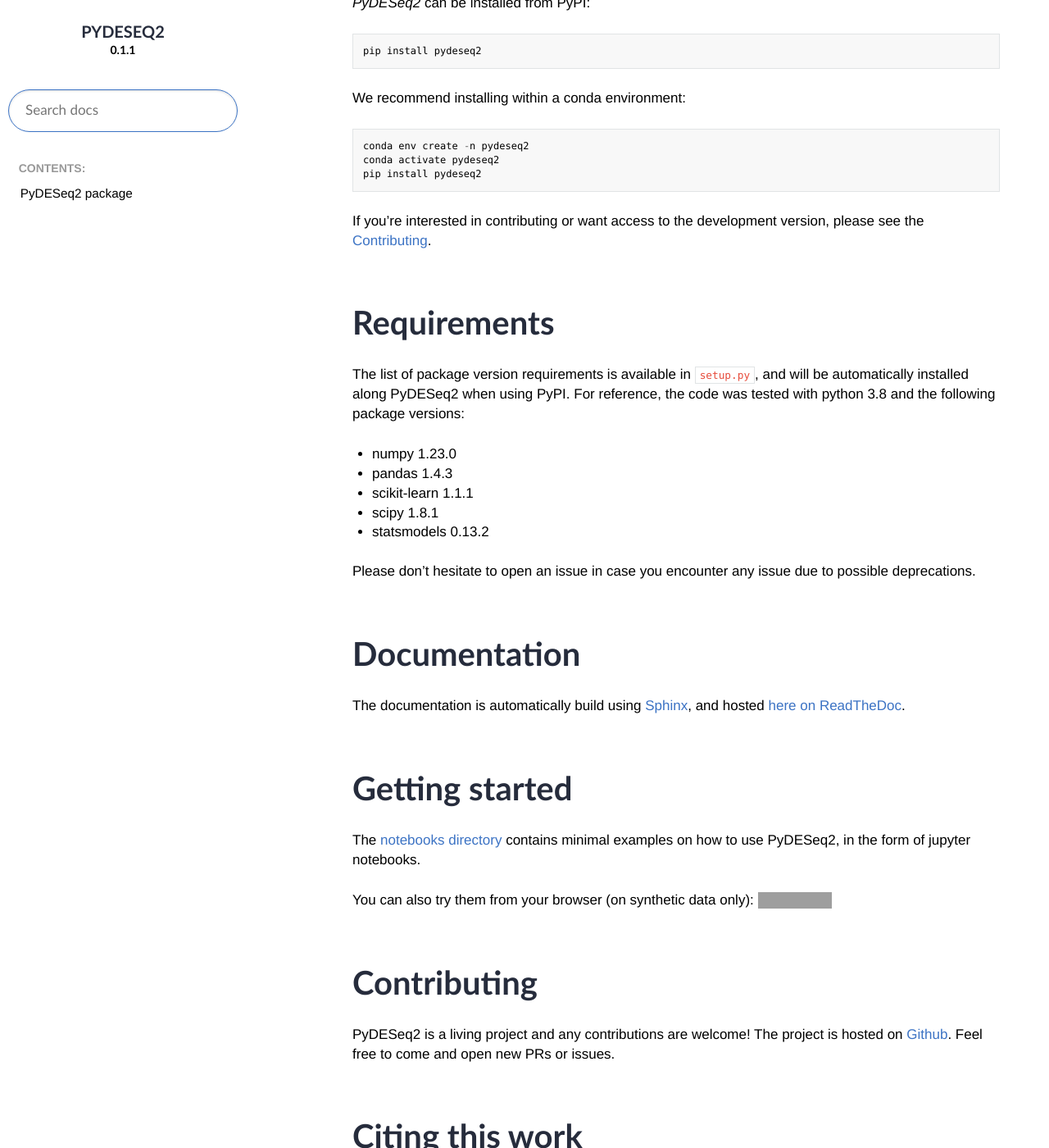
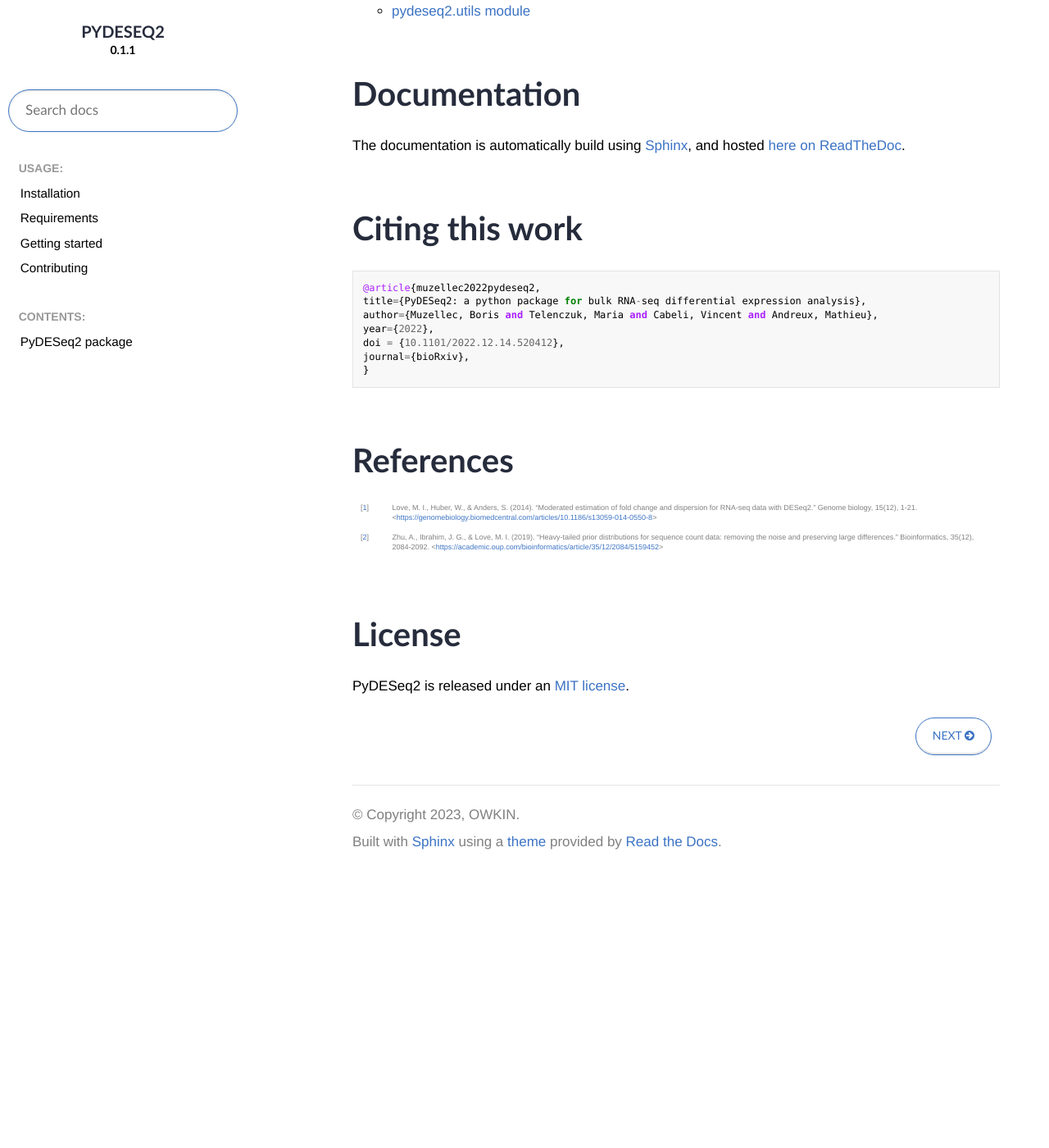
Before and after one commit to owkin/PyDESeq2, a Sphinx documentation site: the page built from docs/source/index.rst, in a window 1280 px wide and 1400 px high, scrolled down 1021 px. Shown: the whole window at 82% size. Built offline with Sphinx 7.4.7 and the Read the Docs theme 2.0.0, drawn with Linux system fonts in a browser that asks for light colours; some web fonts are replaced; after the commit the page ends 2086 px from its top, so only the background shows below that; some of the changed text lies outside the part shown; grey boxes are pictures that could not be loaded.

Commit message:
rearanging things

```diff
--- a/docs/source/index.rst
+++ b/docs/source/index.rst
@@ -3,8 +3,8 @@
    You can adapt this file completely to your liking, but it should at least
    contain the root `toctree` directive.
 
-Welcome to PyDESeq2's documentation!
-====================================
+PyDESeq2 documentation
+======================
 
 This package is a python implementation of the `DESeq2 <https://bioconductor.org/packages/release/bioc/html/DESeq2.html>`_ method [1]_
 for differential expression analysis (DEA) with bulk RNA-seq data, originally in R.
@@ -15,68 +15,28 @@
 Currently, available features broadly correspond to the default settings of DESeq2 (v1.34.0) for single-factor analysis, with an optional `apeGLM <https://academic.oup.com/bioinformatics/article/35/12/2084/5159452>`_ LFC shrinkage [2]_.
 We plan to implement more in the near future. In case there is a feature you would particularly like to be implemented, feel free to open an issue on GitHub.
 
+
+.. toctree::
+   :maxdepth: 2
+   :caption: Usage:
+
+   usage/installation
+   usage/requirements
+   usage/getting_started
+   usage/contributing
+
 .. toctree::
    :maxdepth: 2
    :caption: Contents:
 
    api/index
 
-Installation
-------------
-
-`PyDESeq2` can be installed from PyPI:
-
-.. code-block:: bash
-
-   pip install pydeseq2
-
-We recommend installing within a conda environment:
-
-.. code-block:: python
-
-   conda env create -n pydeseq2
-   conda activate pydeseq2
-   pip install pydeseq2
-
-
-If you're interested in contributing or want access to the development version, please see the :ref:`contributing`.
-
-Requirements
-------------
-
-The list of package version requirements is available in  ``setup.py``, and will be automatically installed along PyDESeq2 when using PyPI.
-For reference, the code was tested with python 3.8 and the following package versions:
-
-- numpy 1.23.0
-- pandas 1.4.3
-- scikit-learn 1.1.1
-- scipy 1.8.1
-- statsmodels 0.13.2
-
-Please don't hesitate to open an issue in case you encounter any issue due to possible deprecations.
 
 Documentation
 -------------
 
 The documentation is automatically build using `Sphinx <https://www.sphinx-doc.org/en/master/>`_, and hosted `here on ReadTheDoc <https://pydeseq2.readthedocs.io/en/latest/>`_.
 
-Getting started
----------------
-
-The `notebooks directory <https://github.com/owkin/PyDESeq2/blob/main/notebooks/README.md>`_ contains minimal examples on how to use PyDESeq2, in the form of jupyter notebooks.
-
-You can also try them from your browser (on synthetic data only): |Binder|
-
-.. |Binder| image:: https://mybinder.org/badge_logo.svg
-   :target: https://mybinder.org/v2/gh/owkin/PyDESeq2/HEAD?labpath=notebooks%2Findex.ipynb
-
-.. _contributing:
-
-Contributing
-------------
-
-PyDESeq2 is a living project and any contributions are welcome! The project is hosted on `Github <https://github.com/owkin/PyDESeq2>`_.
-Feel free to come and open new PRs or issues.
 
 Citing this work
 ----------------
--- /dev/null
+++ b/docs/source/usage/contributing.rst
@@ -0,0 +1,5 @@
+Contributing
+------------
+
+PyDESeq2 is a living project and any contributions are welcome! The project is hosted on `Github <https://github.com/owkin/PyDESeq2>`_.
+Feel free to come and open new PRs or issues.
```
Also changed, not shown: docs/source/usage/getting_started.rst (added, +11 -0 lines), docs/source/usage/installation.rst (added, +20 -0 lines), docs/source/usage/requirements.rst (added, +13 -0 lines).
